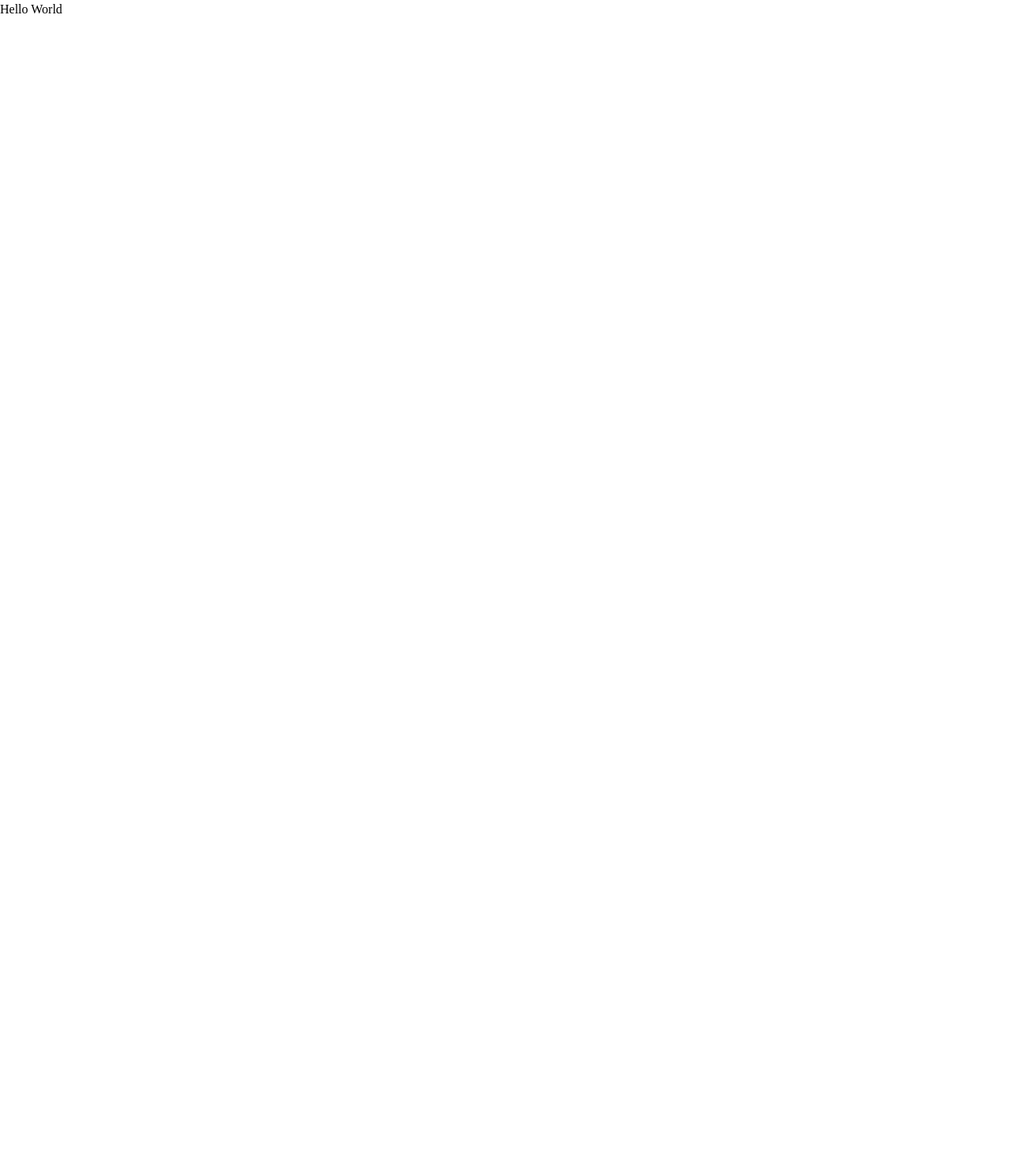
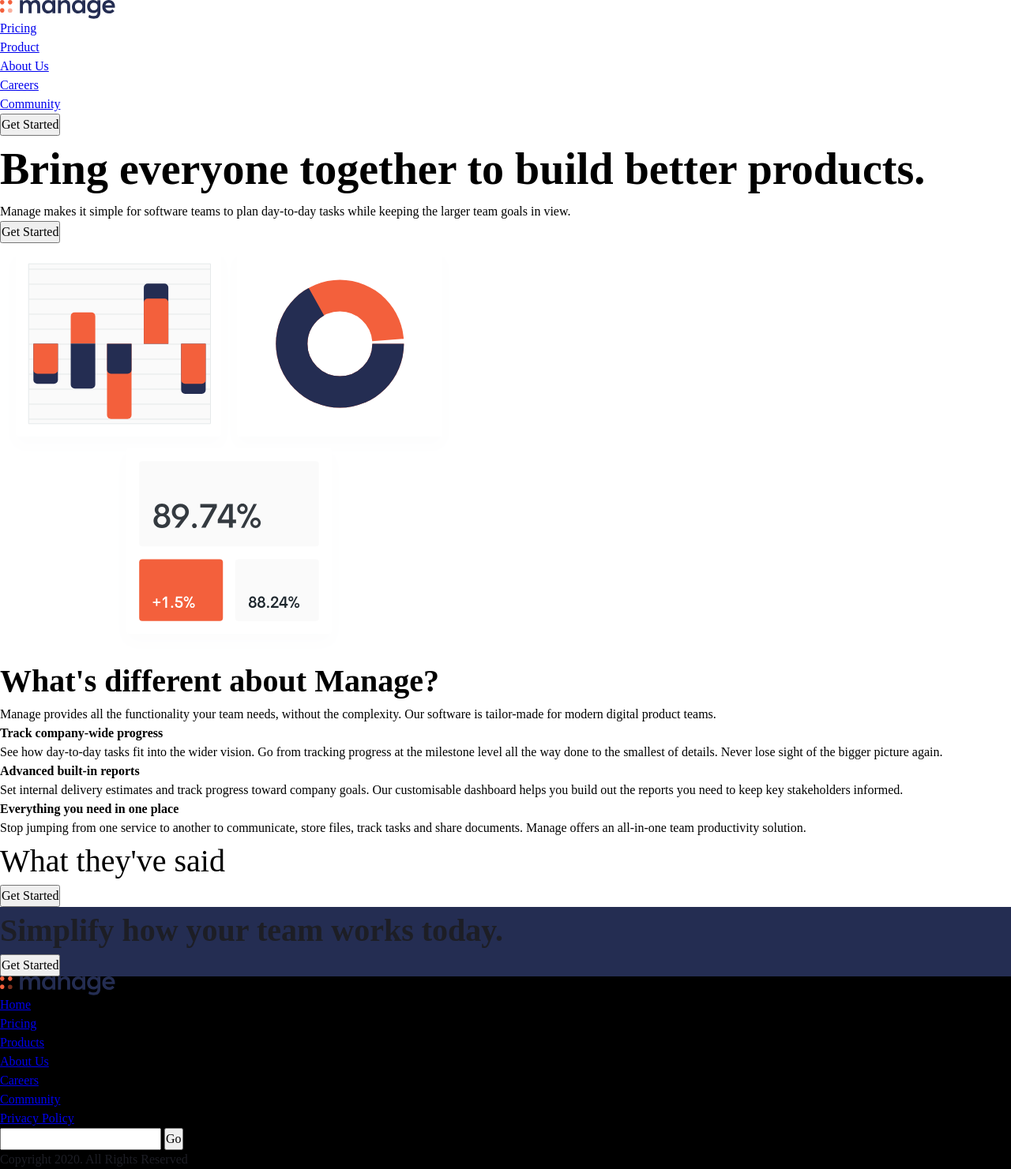
Before and after one commit to ycezz/mini-projects, a website built with Vite: page landing-page/index.html in a window 1280 px wide. Shown: the whole page at 79% size. Before the commit the page ends 800 px from the top, so only its background shows below. Built offline with nearby package versions, Linux system fonts and the light colour scheme.

Commit message:
writing the HTML

```diff
--- a/landing-page/index.html
+++ b/landing-page/index.html
@@ -5,10 +5,152 @@
     <link rel="icon" type="image/svg+xml" href="/vite.svg" />
     <meta name="viewport" content="width=device-width, initial-scale=1.0" />
     <title>Vite App</title>
+    <link rel="preconnect" href="https://fonts.googleapis.com">
+    <link rel="preconnect" href="https://fonts.gstatic.com" crossorigin>
+    <link href="https://fonts.googleapis.com/css2?family=Be+Vietnam+Pro:wght@400;500;700&display=swap" rel="stylesheet">
     <link rel="stylesheet" href="style.css">
   </head>
   <body>
-    <h1>Hello World</h1>
+
+    <header class="primary-header">
+      <div class="container">
+        <a href="#"><img src="images/logo.svg" alt="Manage"></a>
+        <nav class="primary-navigation">
+          <ul aria-label="Primary" role="list" class="nav-list">
+            <li><a href="#">Pricing</a></li>
+            <li><a href="#">Product</a></li>
+            <li><a href="#">About Us</a></li>
+            <li><a href="#">Careers</a></li>
+            <li><a href="#">Community</a></li>
+          </ul>
+        </nav>
+        <button class="button">Get Started</button>
+      </div>
+    </header>
+
+    <main>
+      <section>
+        <div class="container">
+          <div class="even-columns">
+            <div>
+              <h1 class="fs-primary-heading fw-bold">Bring everyone together to build better products.</h1>
+              <p>Manage makes it simple for software teams to plan day-to-day tasks while keeping the larger team goals in view.</p>
+              <button class="button">Get Started</button>
+            </div>
+            <div>
+              <img src="images/illustration-intro.svg" alt="">
+            </div>
+          </div>
+        </div>
+      </section>
+
+      <section>
+        <div class="container">
+          <div class="even-columns">
+            <div>
+              <h2 class="fs-secondary-heading fw-bold">
+                What's different about Manage?
+              </h2>
+              <p>
+                Manage provides all the functionality your team needs, without the complexity. Our software is tailor-made for modern digital product teams.
+              </p>
+            </div>
+            <div>
+              <ul class="numbered-items" role="list">
+                <li>
+                  <h3 class="fs-600 fw-bold">
+                    Track company-wide progress
+                  </h3>
+                  <p>
+                    See how day-to-day tasks fit into the wider vision. Go from tracking progress at the milestone level all the way done to the smallest of details. Never lose sight of the bigger picture again.
+                  </p>
+              </li>
+                <li>
+                  <h3 class="fs-600 fw-bold">
+                    Advanced built-in reports
+                  </h3>
+                  <p>
+                    Set internal delivery estimates and track progress toward company goals. Our customisable dashboard helps you build out the reports you need to keep key stakeholders informed.
+                  </p>
+              </li>
+                <li>
+                  <h3 class="fs-600 fw-bold">
+                    Everything you need in one place
+                  </h3>
+                  <p>
+                    Stop jumping from one service to another to communicate, store files, track tasks and share documents. Manage offers an all-in-one team productivity solution.
+                  </p>
+              </li>
+              </ul>
+            </div>
+          </div>
+        </div>
+      </section>
+
+      <section class="carousel">
+        <h2 class="fs-secondary-heading">What they've said</h2>
+        <!-- Carousel here -->
+        <button class="button">Get Started</button>
+      </section>
+
+      <section class="cta | bg-primary-400 text-neutral-100">
+        <div class="container">
+          <div class="even-columns">
+            <div>
+              <p class="fs-secondary-heading fw-bold">
+                Simplify how your team works today.
+              </p>
+            </div>
+            <div>
+              <button class="button" data-type="inverted">
+                Get Started
+              </button>
+            </div>
+          </div>
+        </div>
+      </section>
+
+    </main>
+
+    <footer class="bg-neutral-900 text-neutral-100">
+      <div class="container">
+        <div class="even-columns">
+          <div>
+            <a href="#"><img src="images/logo.svg" alt="Manage"></a>
+            <ul role="list" aria-label="Social links">
+              <li><a aria-label="facebook" href="#"></a></li>
+              <li><a aria-label="youtube" href="#"></a></li>
+              <li><a aria-label="twitter" href="#"></a></li>
+              <li><a aria-label="pinterest" href="#"></a></li>
+              <li><a aria-label="instagram" href="#"></a></li>
+            </ul>
+          </div>
+          <div>
+            <nav class="footer-nav">
+              <ul aria-label="Footer" role="list">
+                <li><a href="#">Home</a></li>
+                <li><a href="#">Pricing</a></li>
+                <li><a href="#">Products</a></li>
+                <li><a href="#">About Us</a></li>
+                <li><a href="#">Careers</a></li>
+                <li><a href="#">Community</a></li>
+                <li><a href="#">Privacy Policy</a></li>
+              </ul>
+            </nav>
+          </div>
+          <div>
+            <form action="">
+              <input type="email">
+              <button class="button">Go</button>
+              <p>Copyright 2020. All Rights Reserved</p>
+            </form>
+          </div>
+        </div>
+      </div>
+
+    </footer>
+
+
     <script type="module" src="/main.js"></script>
   </body>
 </html>
--- a/landing-page/style.css
+++ b/landing-page/style.css
@@ -1,5 +1,3 @@
-@import url('https://fonts.googleapis.com/css2?family=Be+Vietnam+Pro:wght@400;500;700&display=swap');
-
 :root {
   --clr-accent-400: hsl(12, 88%, 59%);
   --clr-accent-100: hsl(13, 100%, 96%);
```
Also changed, not shown: landing-page/style-guide.md (added, +45 -0 lines), landing-page/images/avatar-ali.png (added), landing-page/images/avatar-anisha.png (added), landing-page/images/avatar-richard.png (added), landing-page/images/avatar-shanai.png (added), landing-page/images/bg-simplify-section-desktop.svg (added), landing-page/images/bg-simplify-section-mobile.svg (added), landing-page/images/bg-tablet-pattern.svg (added), landing-page/images/favicon-32x32.png (added), landing-page/images/icon-close.svg (added), landing-page/images/icon-facebook.svg (added), landing-page/images/icon-hamburger.svg (added), landing-page/images/icon-instagram.svg (added), landing-page/images/icon-pinterest.svg (added), 4 more files.
